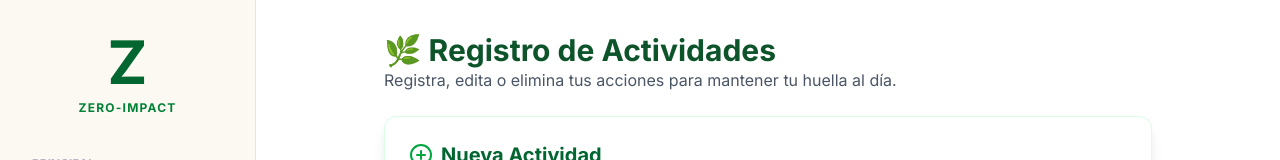
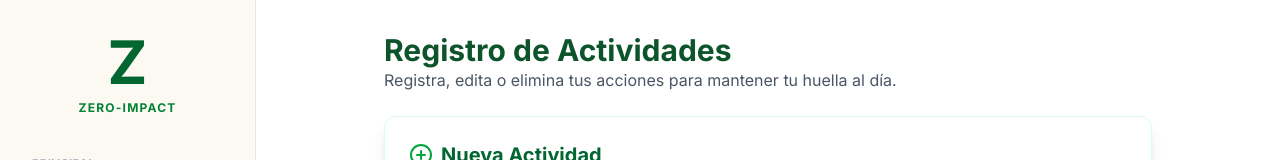
Before and after one commit to S4ntiNPC/zero-impact, a Next.js app: page /actividades in a window 1280 px wide. Shown: the top 160 px of the page. Built offline with nearby package versions, Linux system fonts and the light colour scheme; no server answers.

Commit message:
Fix: Correción de documentación en el código

```diff
--- a/src/app/actividades/page.tsx
+++ b/src/app/actividades/page.tsx
@@ -58,7 +58,7 @@ export default function ActividadesPage() {
   return (
     <div className="max-w-3xl mx-auto space-y-8">
       <div className="mb-6">
-        <h1 className="text-3xl font-bold text-green-900">🌿 Registro de Actividades</h1>
+        <h1 className="text-3xl font-bold text-green-900"> Registro de Actividades</h1>
         <p className="text-gray-600">Registra, edita o elimina tus acciones para mantener tu huella al día.</p>
       </div>
 
--- a/src/app/api/activities/route.ts
+++ b/src/app/api/activities/route.ts
@@ -17,6 +17,7 @@ export async function GET(request: Request) {
     if (!user) {
       return NextResponse.json({ error: 'Unauthorized' }, { status: 401 });
     }
+
 
     // Contar actividades actuales (para la lógica de caché/UI)
     const currentCount = await Activity.countDocuments({ userId: user._id });
--- a/src/app/educacion/page.tsx
+++ b/src/app/educacion/page.tsx
@@ -44,7 +44,7 @@ export default function EducacionPage() {
 
       {/* Encabezado */}
       <div className="mb-6">
-        <h1 className="text-3xl font-bold text-green-900">📚 Centro de Aprendizaje</h1>
+        <h1 className="text-3xl font-bold text-green-900"> Centro de Aprendizaje</h1>
         <p className="text-gray-600">Recursos verificados para entender y combatir el cambio climático.</p>
       </div>
 
--- a/src/app/insignias/page.tsx
+++ b/src/app/insignias/page.tsx
@@ -6,8 +6,6 @@ export default function InsigniasPage() {
   // En esta página forzamos la recarga al entrar (trigger 0 o 1 funciona igual visualmente)
   return (
     <div className="space-y-6">
-      <h1 className="text-3xl font-bold text-green-900">🏆 Salón de la Fama</h1>
-      <p className="text-gray-600">Colecciona todas las medallas reduciendo tu huella.</p>
       <BadgeGallery refreshTrigger={0} />
     </div>
   );
--- a/src/app/page.tsx
+++ b/src/app/page.tsx
@@ -27,7 +27,7 @@ export default function Home() {
           <div>
             <h1 className="text-3xl font-bold text-slate-800">
               {/* 3. Lógica dinámica: Si cargó y hay usuario, muestra su nombre. Si no, "Usuario" */}
-              Hola, {isLoaded && user ? user.firstName : 'Usuario'} 👋
+              Hola, {isLoaded && user ? user.firstName : 'Usuario'}
             </h1>
             <p className="text-gray-500 mt-1">Aquí está tu resumen de impacto ambiental de hoy.</p>
           </div>
```
